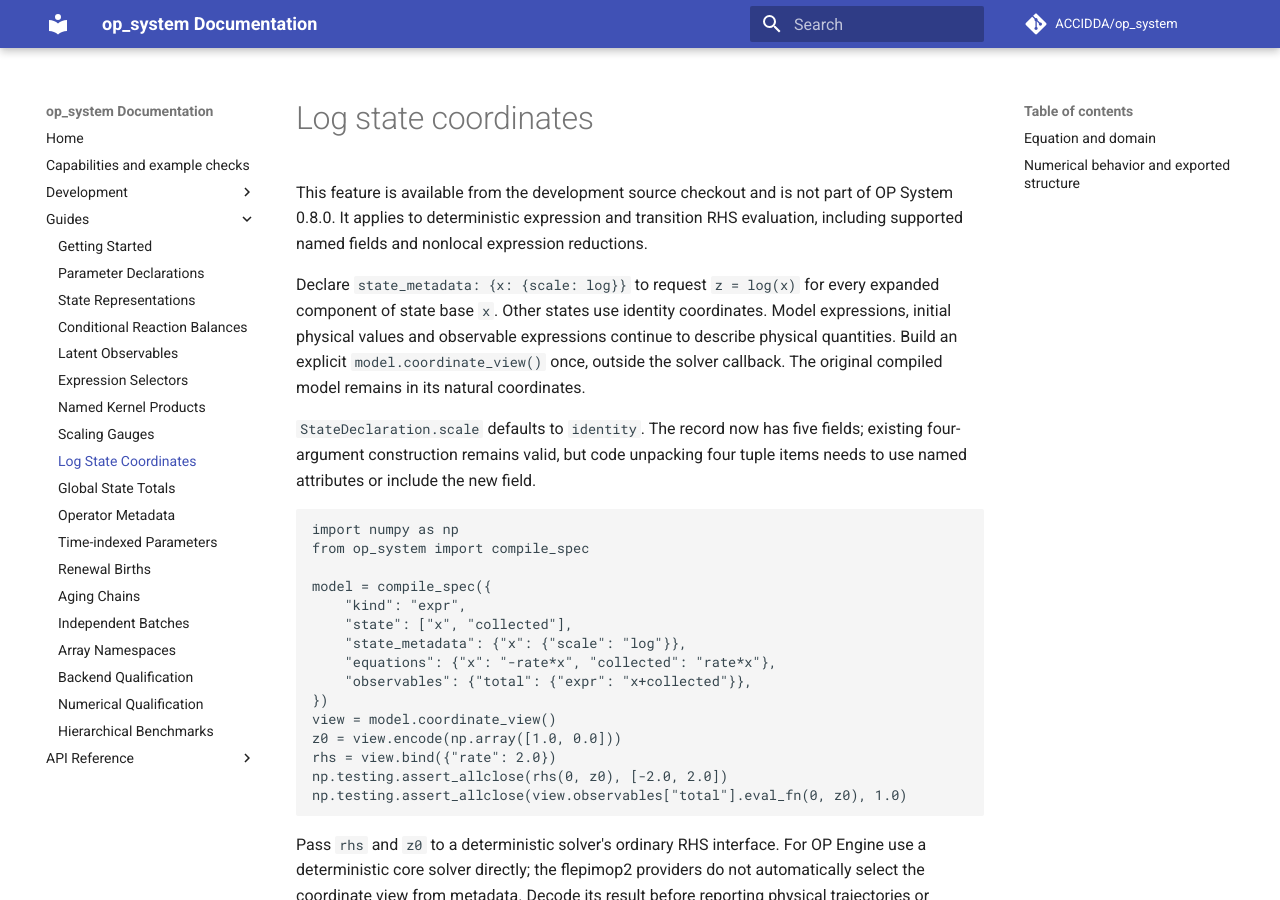
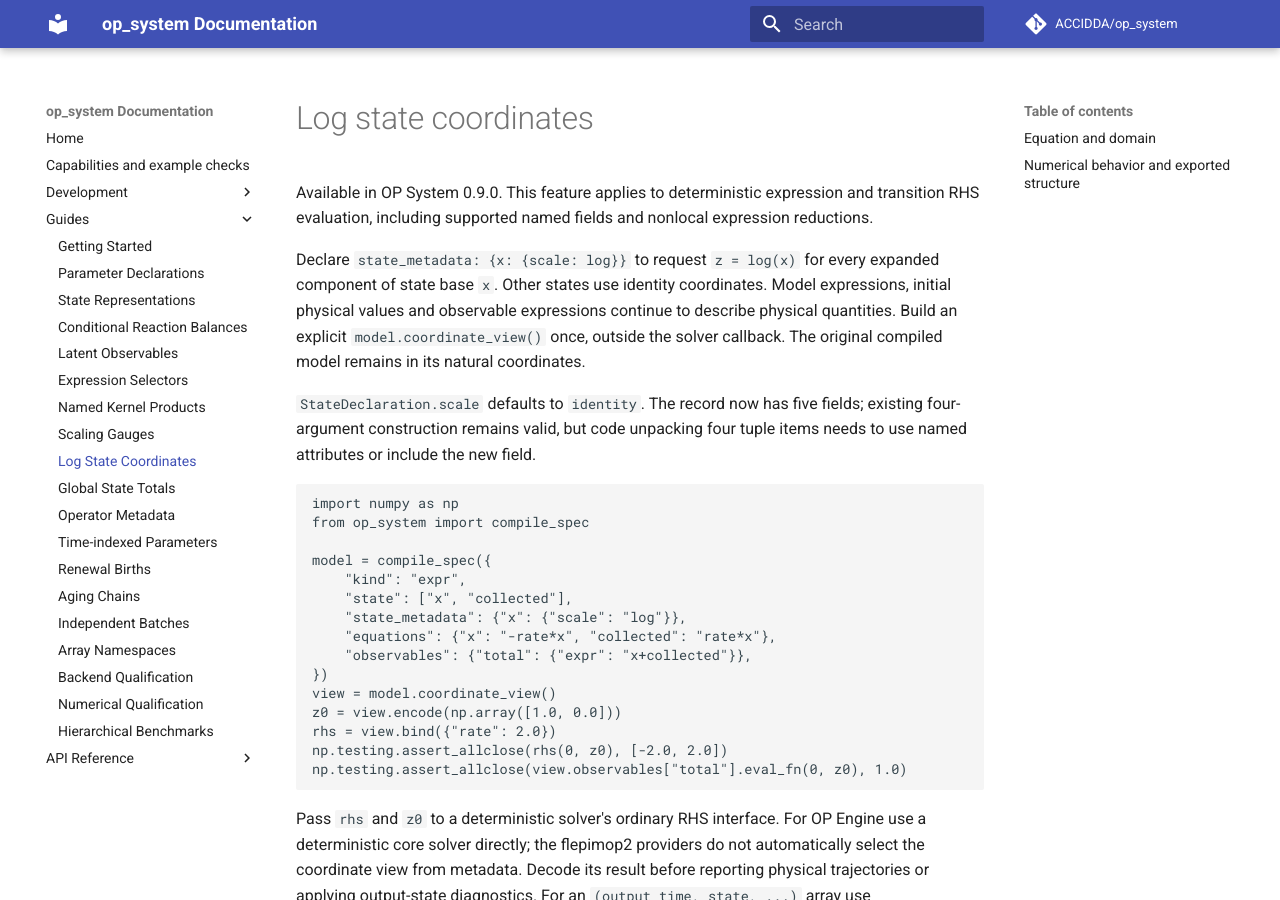
Before and after one commit to ACCIDDA/op_system, an MkDocs documentation site: the page built from docs/guides/log-state-coordinates.md, in a window 1280 px wide and 900 px high. Built offline with MkDocs 1.6.1 and Material for MkDocs 9.7.7, drawn with Linux system fonts in a browser that asks for light colours; comment, search, counter and statistics services are not loaded; the version menu is left out.

Commit message:
release: prepare shared OP System 0.9.0 (#321)
Co-authored-by: Copilot <223556219+Copilot@users.noreply.github.com>

```diff
--- a/docs/guides/log-state-coordinates.md
+++ b/docs/guides/log-state-coordinates.md
@@ -1,8 +1,8 @@
 # Log state coordinates
 
-This feature is available from the development source checkout and is not part
-of OP System 0.8.0. It applies to deterministic expression and transition RHS
-evaluation, including supported named fields and nonlocal expression reductions.
+Available in OP System 0.9.0. This feature applies to deterministic expression
+and transition RHS evaluation, including supported named fields and nonlocal
+expression reductions.
 
 Declare `state_metadata: {x: {scale: log}}` to request `z = log(x)` for every
 expanded component of state base `x`. Other states use identity coordinates.
--- a/pyproject.toml
+++ b/pyproject.toml
@@ -1,6 +1,6 @@
 [project]
 name = "op_system"
-version = "0.8.0"
+version = "0.9.0"
 description = "Compile spatial, nonlocal and reaction model specifications into array evaluators and numerical metadata"
 readme = "README.md"
 requires-python = ">=3.11,<3.14"
```
Also changed, not shown: CHANGELOG.md (+5 -0 lines), README.md (+1 -1 lines), docs/guides/named-kernel-products.md (+2 -2 lines), docs/guides/scaling-gauges.md (+4 -3 lines), 2 other files.
